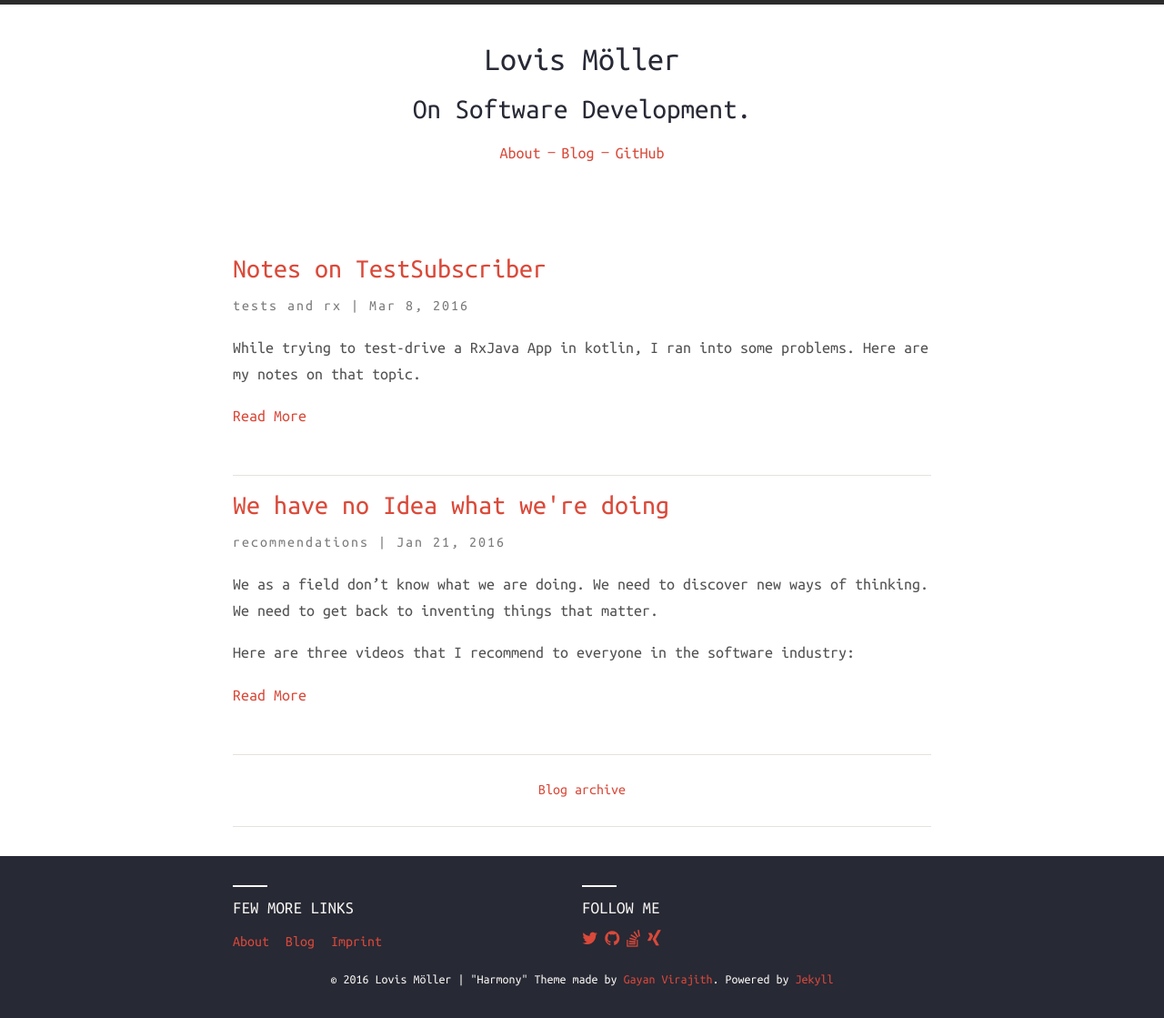
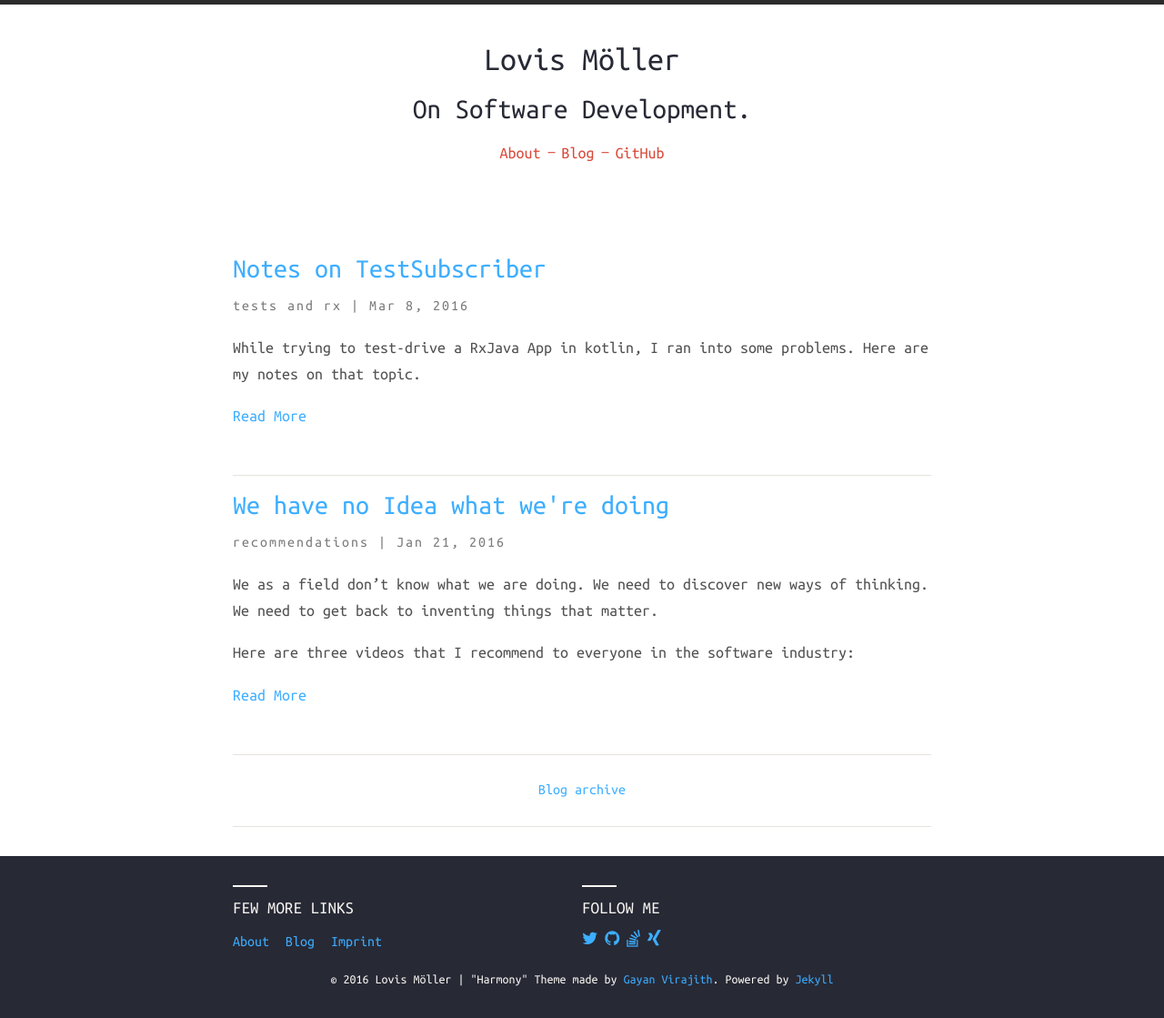
Before and after one commit to lmller/lmller.github.io, a Jekyll site: the page built from index.html, in a window 1280 px wide. Shown: the whole page at 91% size. Built offline with Jekyll 4.4.1, drawn with Linux system fonts in a browser that asks for light colours; nearby versions of some CDN libraries.

Commit message:
Update main.scss

```diff
--- a/assets/css/main.scss
+++ b/assets/css/main.scss
@@ -164,7 +164,7 @@ a.default-anchor {
 
   text-decoration: none;
   border-bottom: 1px solid transparent;
-  color: $base-08;
+  color: #3DAEFF;
   &:hover, &:active, &:focus {
     @include transition(border-bottom-color .2s);
     border-bottom-color: $base-08;
@@ -547,8 +547,8 @@ code, pre {
 code {
   padding: .25em .5em;
   font-size: 85%;
-  color: #e6e1dc;
-  background-color: #eeeeeeee;
+  color: $base-08;
+  background-color: rgba($base-08, .1);
 }
 pre {
   display: block;
```
